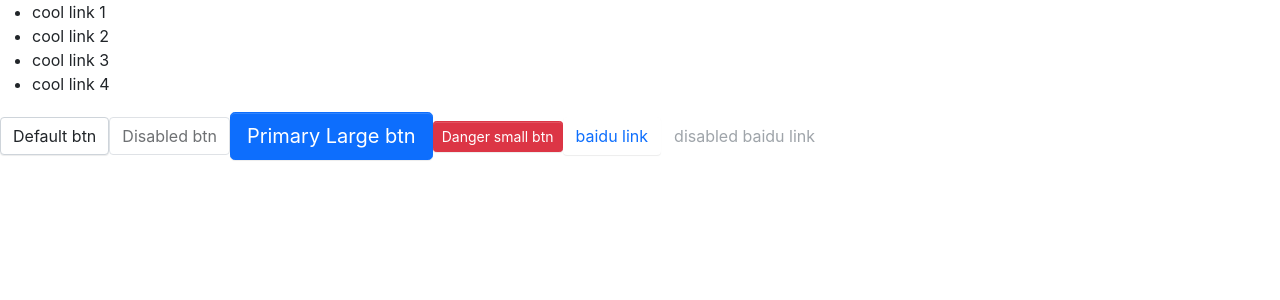
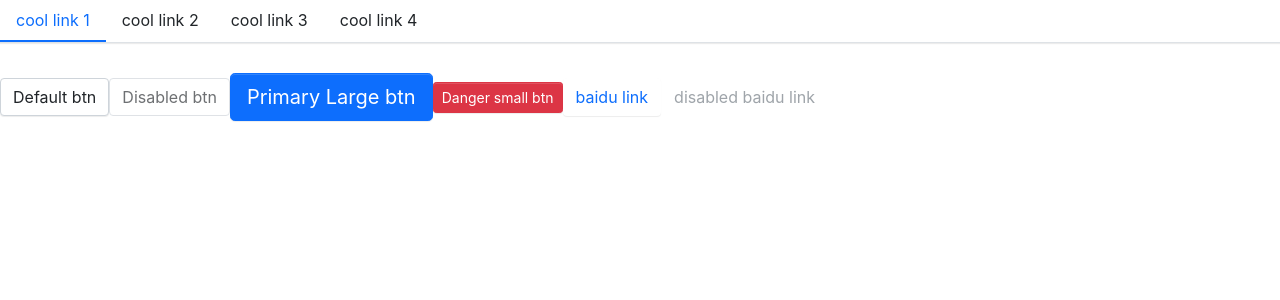
Before and after one commit to okkjoo/my-antd, a React (Create React App) app: page / in a window 1280 px wide. Shown: the top 300 px of the page. Built offline with nearby package versions, Linux system fonts and the light colour scheme.

Commit message:
🍕menu样式简单

```diff
--- /dev/null
+++ b/src/components/Menu/_style.scss
@@ -0,0 +1,46 @@
+.zhou-menu {
+  display: flex;
+  flex-wrap: wrap;
+  padding-left: 0;
+  margin-bottom: 30px; //*
+  list-style: none;
+  border-bottom: $menu-border-width solid $menu-border-color;
+  box-shadow: $menu-box-shadow;
+  .menu-item {
+    padding: $menu-item-padding-y $menu-item-padding-x;
+    cursor: pointer;
+    transition: $menu-transition;
+
+    &:hover,
+    &focus {
+      text-decoration: none;
+    }
+    &.is-disabled {
+      color: $menu-item-disabled-color;
+      pointer-events: none;
+      cursor: default;
+    }
+    &.is-active,
+    &:hover {
+      color: $menu-item-active-color;
+      border-bottom: $menu-item-active-border-width solid
+        $menu-item-active-color;
+    }
+  }
+}
+
+.menu-vertical {
+  flex-direction: column;
+  border-bottom: 0px;
+  margin: 10px 20px; //*
+  border-right: $menu-border-width soid $menu-border-color;
+  .menu-item {
+    border-left: $menu-item-active-border-width solid transparent;
+    &.is-active,
+    &:hover {
+      border-bottom: 0px;
+      border-left: $menu-item-active-border-width solid
+        $menu-item-active-color;
+    }
+  }
+}
--- a/src/styles/index.scss
+++ b/src/styles/index.scss
@@ -9,3 +9,6 @@
 
 //button
 @import '../components/Button/style';
+
+//menu
+@import '../components/Menu/style';
```
